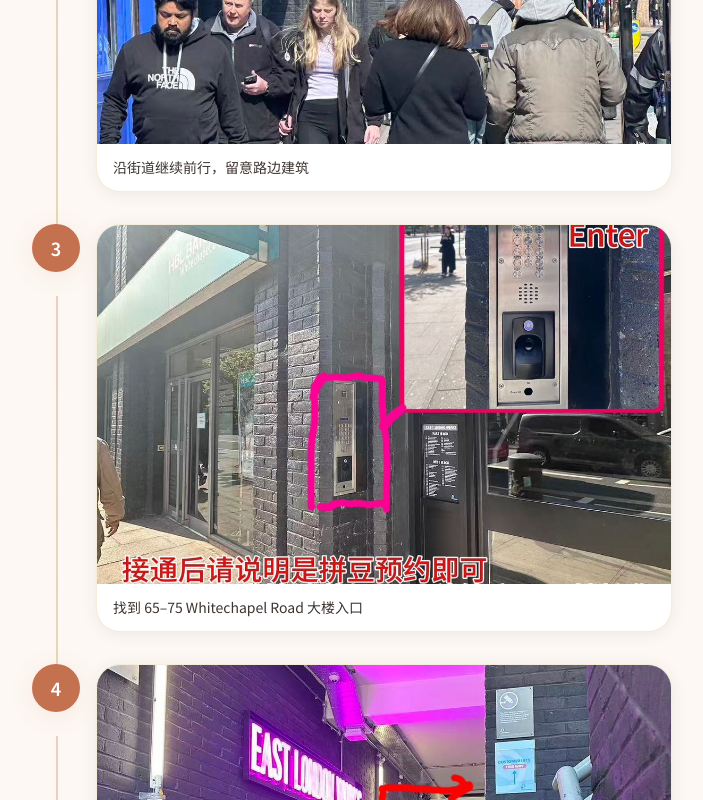
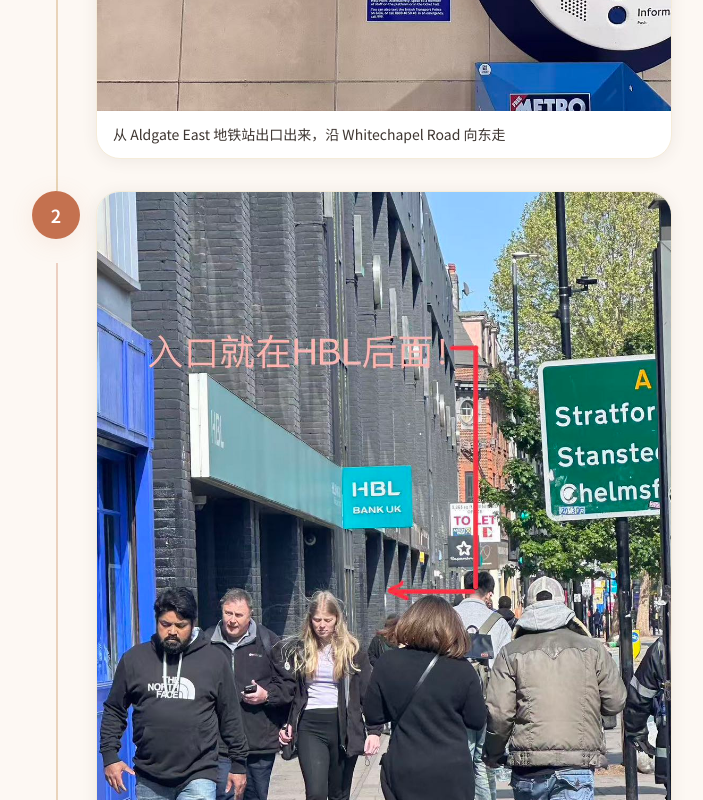
Before and after one commit to KeMiaoDaDi/Tangdouren, a Next.js app: page /location in a window 1280 px wide. Shown: the part 1000-1800 px from the top of the page, without its empty margins (288-991 px from the left). Built offline with nearby package versions, Linux system fonts and the light colour scheme; a web font is replaced by a local one.

Commit message:
fix: show location guide images in full, update step captions
Co-authored-by: Cursor <cursoragent@cursor.com>

```diff
--- a/app/(site)/location/page.tsx
+++ b/app/(site)/location/page.tsx
@@ -1,4 +1,3 @@
-import Image from 'next/image'
 import Link from 'next/link'
 import { MapPin, MessageCircle } from 'lucide-react'
 
@@ -8,11 +7,11 @@ export const metadata = {
 }
 
 const steps = [
-  { num: 1, caption: '从 Aldgate East 地铁站出口出来，沿 Whitechapel Road 向西走' },
+  { num: 1, caption: '从 Aldgate East 地铁站出口出来，沿 Whitechapel Road 向东走' },
   { num: 2, caption: '沿街道继续前行，留意路边建筑' },
-  { num: 3, caption: '找到 65–75 Whitechapel Road 大楼入口' },
+  { num: 3, caption: '找到 65 Whitechapel Road 大楼入口，使用呼机拨打 226（周末或节假日可能需要等待店员下来接您）' },
   { num: 4, caption: '进入大楼后按指引前往 Unit 226' },
-  { num: 5, caption: '到达工作室门口，欢迎进来！' },
+  { num: 5, caption: '到达工作室门口，店员将会在这里接待您！' },
 ]
 
 export default function LocationPage() {
@@ -58,17 +57,14 @@ export default function LocationPage() {
 
               {/* 卡片 */}
               <div className="flex-1 bg-white rounded-2xl shadow-card overflow-hidden border border-sand-100">
-                {/* 图片 */}
-                <div className="relative w-full" style={{ aspectRatio: '16/10' }}>
-                  <Image
-                    src={`/location-guide/${step.num}.jpg`}
-                    alt={`步骤 ${step.num}`}
-                    fill
-                    className="object-cover"
-                    sizes="(max-width: 640px) 100vw, 672px"
-                    priority={step.num <= 2}
-                  />
-                </div>
+                {/* 图片：完整展示，不裁切 */}
+                {/* eslint-disable-next-line @next/next/no-img-element */}
+                <img
+                  src={`/location-guide/${step.num}.jpg`}
+                  alt={`步骤 ${step.num}`}
+                  className="w-full h-auto block"
+                  loading={step.num <= 2 ? 'eager' : 'lazy'}
+                />
                 {/* 说明 */}
                 <div className="px-4 py-3">
                   <p className="text-sm text-charcoal leading-relaxed">{step.caption}</p>
```
